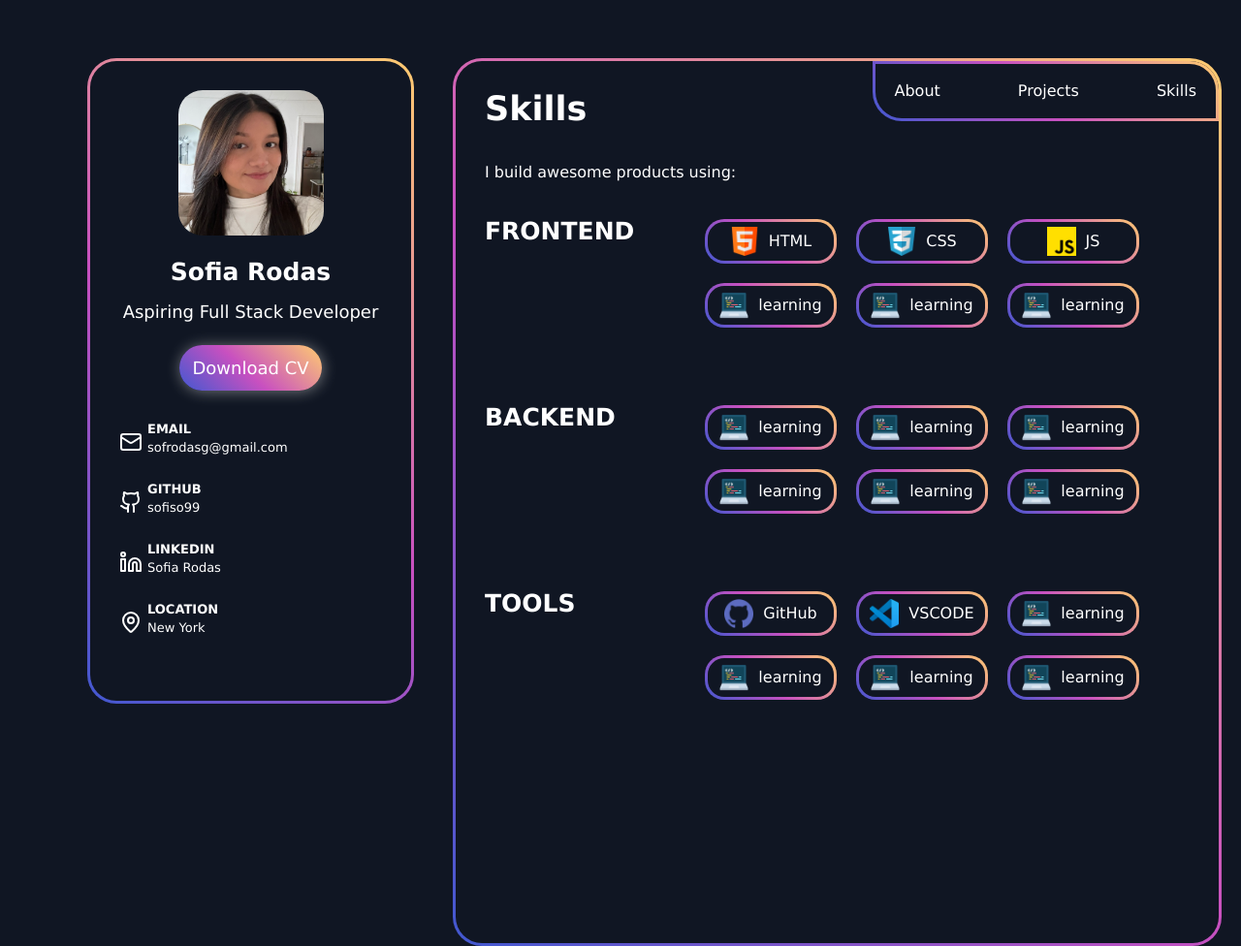
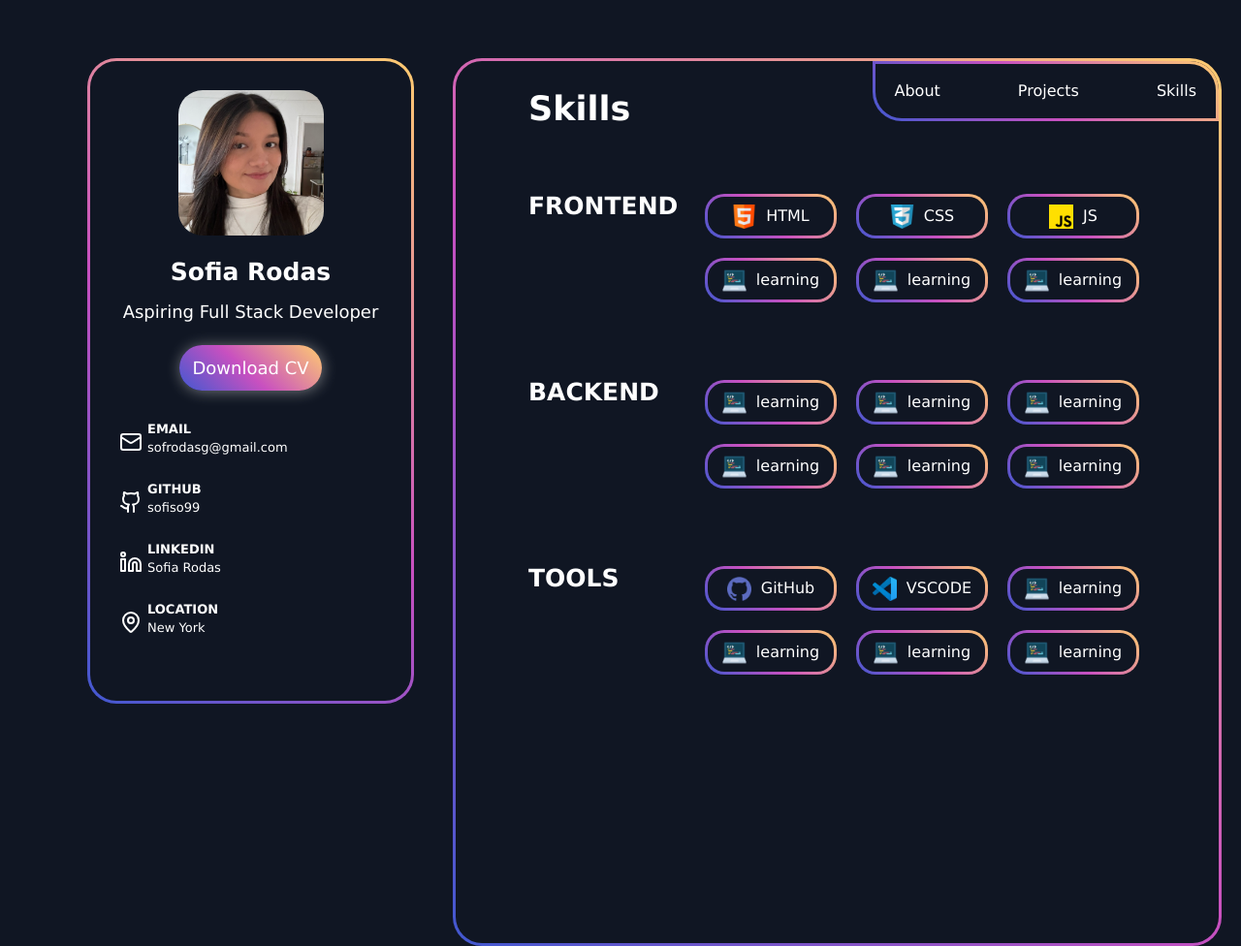
Before and after one commit to sofiso99/personal-website, a plain HTML site: page Skills/skills.html in a window 1280 px wide. Shown: the whole page at 97% size. Drawn offline with Linux system fonts and the light colour scheme; files whose address does not match are found by name.

Commit message:
Finished designing website version

```diff
--- a/Skills/skills.css
+++ b/Skills/skills.css
@@ -1,17 +1,15 @@
 .skills-section {
   font-weight: bold;
   font-size: 35px;
-  margin-bottom: 40px;
-}
-
-.skills-description {
-  margin-bottom: 40px;
+  margin-bottom: 70px;
+  margin-left: 45px;
 }
 
 .skills-content {
   display: flex;
   justify-content: space-between;
   margin-bottom: 80px;
+  margin-left: 45px;
 }
 
 .skills-title {
@@ -27,7 +25,7 @@
 }
 
 .skills-list img {
-  width: 30px;
+  width: 25px;
 }
 
 .skill {
@@ -47,10 +45,12 @@
   display: flex;
   justify-content: space-between;
   margin-bottom: 80px;
+  margin-left: 45px;
 }
 
 .tool-skills {
   display: flex;
   justify-content: space-between;
   margin-bottom: 80px;
+  margin-left: 45px;
 }
--- a/Skills/skills.html
+++ b/Skills/skills.html
@@ -28,7 +28,6 @@
           </div>
         </section>
         <div class="skills-section">Skills</div>
-        <h2 class="skills-description">I build awesome products using:</h2>
         <section class="skills-content">
           <div class="skills-title">FRONTEND</div>
           <div class="skills-list">
```
Also changed, not shown: Projects/projects.css (+5 -4 lines).
